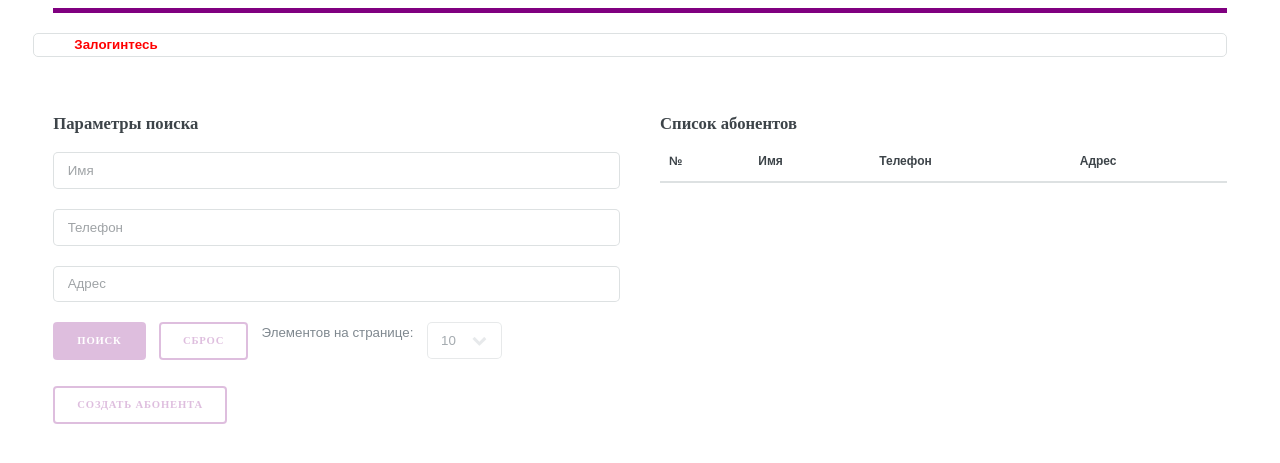
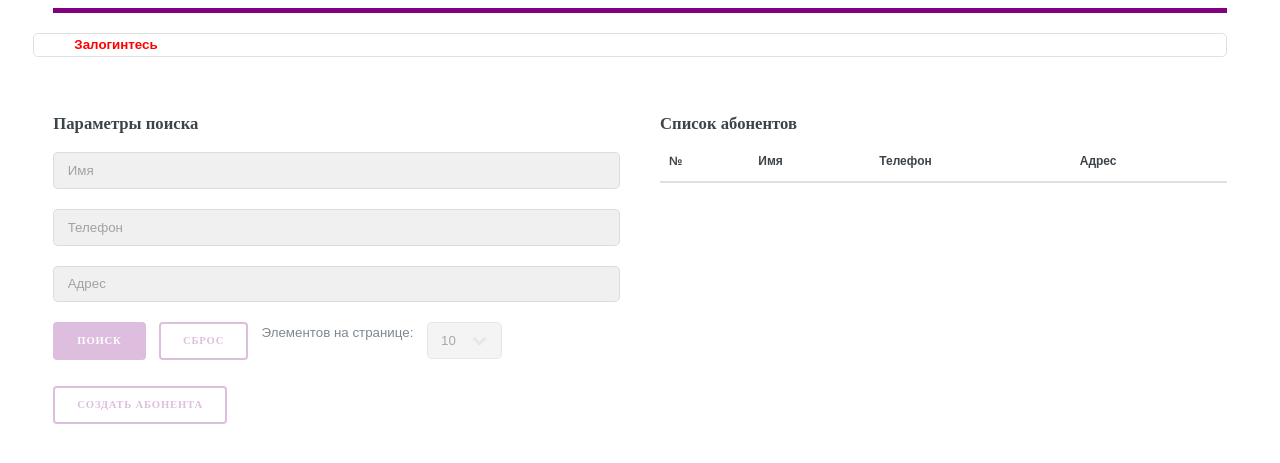
Before and after one commit to DalyTelecom/tehuchet-web, a plain HTML site: page static/index.html in a window 1280 px wide. Shown: the part 109-572 px from the top of the page. Drawn offline with Linux system fonts and the light colour scheme; no server answers.

Commit message:
highlight disablet inputs

```diff
--- a/static/css/main.css
+++ b/static/css/main.css
@@ -1033,6 +1033,10 @@ input[type="url"],
 select {
 	height: 2.75em; }
 
+input[type="text"]:disabled, select:disabled {
+	background-color: rgb(240, 240, 240);
+}
+
 textarea {
 	padding: 0.75em 1em; }
 
```
